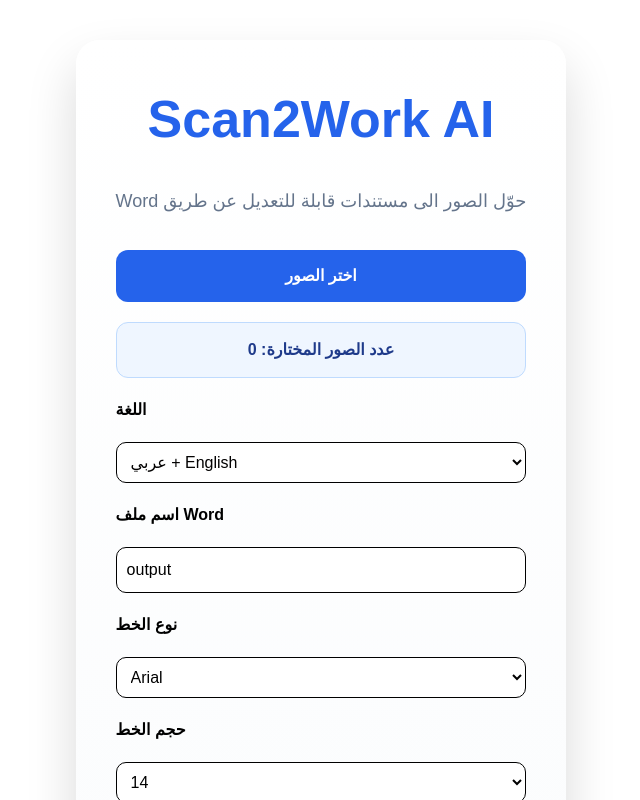
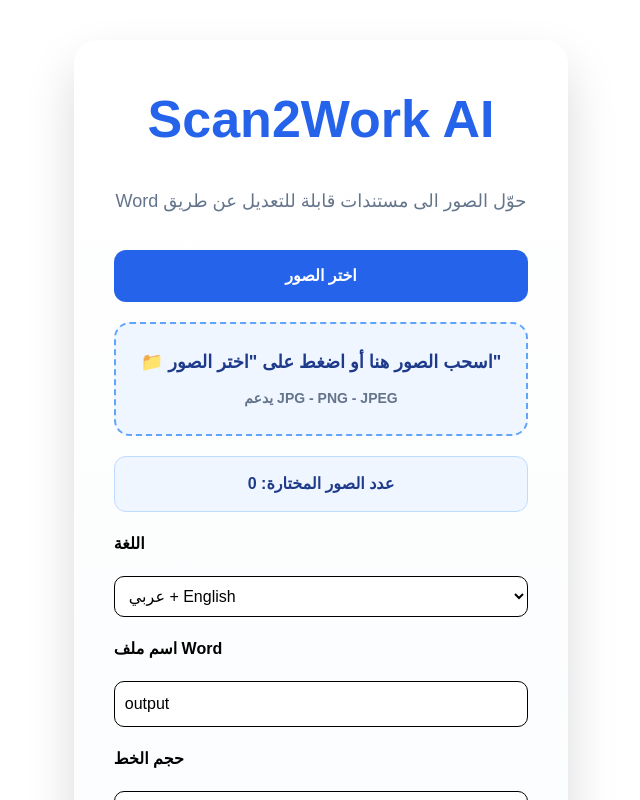
Before and after one commit to ak36z/Scan2work-ai, a Next.js app: page / in a window 1280 px wide. Shown: the top 800 px of the page, without its empty margins (319-959 px from the left). Built offline with nearby package versions, Linux system fonts and the light colour scheme.

Commit message:
Remove node_modules and .next

```diff
--- a/app/page.tsx
+++ b/app/page.tsx
@@ -76,8 +76,7 @@
                     new TextRun({
                       text: line,
                       font: fontFamily,
-                      size:
-                        fontSize * 2,
+                      size: fontSize * 2,
                     }),
                   ],
                 })
@@ -131,6 +130,7 @@
       >
         Scan2Work AI
       </h1>
+
       <p
         style={{
           textAlign: "center",
@@ -139,9 +139,10 @@
           marginBottom: "15px",
         }}
       >
-Word حوّل الصور الى مستندات قابلة للتعديل عن طريق
+        Word
+        حوّل الصور الى مستندات قابلة للتعديل عن طريق
+      </p>
 
-</p>
      <label
   style={{
     backgroundColor: "#2563eb",
@@ -165,11 +166,73 @@
         e.target.files || []
       );
 
-      setFiles(selectedFiles);
-      setText("");
+  setFiles((prev) => {
+  const newFiles = selectedFiles.filter(
+    (newFile) =>
+      !prev.some(
+        (existingFile) =>
+          existingFile.name === newFile.name &&
+          existingFile.size === newFile.size
+      )
+  );
+
+  return [...prev, ...newFiles];
+});
+
     }}
   />
 </label>
+
+<div
+  onDragOver={(e) => {
+    e.preventDefault();
+  }}
+  onDrop={(e) => {
+    e.preventDefault();
+
+    const droppedFiles = Array.from(
+      e.dataTransfer.files
+    ).filter((file) =>
+      file.type.startsWith("image/")
+    );
+
+  setFiles((prev) => {
+  const newFiles = droppedFiles.filter(
+    (newFile) =>
+      !prev.some(
+        (existingFile) =>
+          existingFile.name === newFile.name &&
+          existingFile.size === newFile.size
+      )
+  );
+
+  return [...prev, ...newFiles];
+});
+  }}
+  style={{
+    background: "#eff6ff",
+    padding: "25px",
+    borderRadius: "16px",
+    border: "2px dashed #60a5fa",
+    fontWeight: "bold",
+    color: "#1e3a8a",
+    textAlign: "center",
+    fontSize: "18px",
+    transition: "0.3s",
+  }}
+>
+  📁 اسحب الصور هنا أو اضغط على "اختر الصور"
+
+  <div
+    style={{
+      marginTop: "12px",
+      fontSize: "14px",
+      color: "#64748b",
+    }}
+  >
+    يدعم JPG - PNG - JPEG
+  </div>
+</div>
 
 <div
   style={{
@@ -183,6 +246,9 @@
   }}
 >
  عدد الصور المختارة: {files.length}
+
+<br />
+
 </div>
       {files.length > 0 && (
         <div
@@ -194,9 +260,20 @@
           }}
         >
           {files.map((file, index) => (
+            <div
+              key={index}
+              style={{
+                background: "#ffffff",
+                padding: "10px",
+                borderRadius: "14px",
+                border: "1px solid #e5e7eb",
+                boxShadow:
+                  "0 4px 12px rgba(0,0,0,0.08)",
+                textAlign: "center",
+              }}
+            >
               <img
-        key={index}
-          alt={file.name}
+                src={URL.createObjectURL(file)}
                 width={120}
                 height={120}
                 style={{
@@ -204,10 +281,49 @@
                   borderRadius: "12px",
                   border: "1px solid #ddd",
                 }}
+                alt={file.name}
               />
+
+             <p
+  style={{
+    marginTop: "8px",
+    fontSize: "12px",
+    color: "#64748b",
+    maxWidth: "120px",
+    wordBreak: "break-word",
+  }}
+>
+  {file.name}
+</p>
+
+<button
+  onClick={() => {
+    setFiles(
+      files.filter(
+        (_, fileIndex) =>
+          fileIndex !== index
+      )
+    );
+  }}
+  style={{
+    marginTop: "8px",
+    background: "#ef4444",
+    color: "white",
+    border: "none",
+    width: "32px",
+    height: "32px",
+    borderRadius: "50%",
+    cursor: "pointer",
+    fontWeight: "bold",
+  }}
+>
+  ✕
+</button>
+            </div>
           ))}
         </div>
       )}
+
       <label
         style={{
           color: "#000000",
@@ -219,9 +335,7 @@
 
       <select
         value={language}
-  onChange={(e) =>
-    setLanguage(e.target.value)
-  }
+        onChange={(e) => setLanguage(e.target.value)}
         style={{
           padding: "10px",
           borderRadius: "10px",
@@ -232,9 +346,7 @@
       >
         <option value="ara">العربية</option>
         <option value="eng">English</option>
-  <option value="ara+eng">
-    عربي + English
-  </option>
+        <option value="ara+eng">عربي + English</option>
       </select>
 
       <label
@@ -249,9 +361,7 @@
       <input
         type="text"
         value={fileName}
-  onChange={(e) =>
-    setFileName(e.target.value)
-  }
+        onChange={(e) => setFileName(e.target.value)}
         style={{
           padding: "10px",
           borderRadius: "10px",
@@ -260,36 +370,6 @@
           color: "#000000",
         }}
       />
-
-<label
-  style={{
-    color: "#000000",
-    fontWeight: "bold",
-  }}
->
-  نوع الخط
-</label>
-
-<select
-  value={fontFamily}
-  onChange={(e) =>
-    setFontFamily(e.target.value)
-  }
-  style={{
-    padding: "10px",
-    borderRadius: "10px",
-    border: "1px solid #000000",
-    backgroundColor: "#ffffff",
-    color: "#000000",
-  }}
->
-  <option value="Arial">Arial</option>
-  <option value="Calibri">Calibri</option>
-  <option value="Times New Roman">
-    Times New Roman
-  </option>
-</select>
-
       <label
         style={{
           color: "#000000",
@@ -301,11 +381,7 @@
 
       <select
         value={fontSize}
-  onChange={(e) =>
-    setFontSize(
-      Number(e.target.value)
-    )
-  }
+        onChange={(e) => setFontSize(Number(e.target.value))}
         style={{
           padding: "10px",
           borderRadius: "10px",
@@ -324,13 +400,9 @@
 
       <button
         onClick={convertImage}
-        disabled={
-          files.length === 0 ||
-          loading
-        }
+        disabled={files.length === 0 || loading}
         style={{
-          backgroundColor:
-            "#2563eb",
+          backgroundColor: "#2563eb",
           color: "white",
           border: "none",
           padding: "14px",
@@ -342,9 +414,7 @@
       >
         {loading ? (
           <>
-            <p>
-              نسبة الإنجاز: {progress}%
-            </p>
+            <p>نسبة الإنجاز: {progress}%</p>
 
             <div
               style={{
@@ -388,11 +458,7 @@
       </button>
 
       <button
-        onClick={() =>
-          navigator.clipboard.writeText(
-            text
-          )
-        }
+        onClick={() => navigator.clipboard.writeText(text)}
         disabled={!text}
         style={{
           background: "#0e9a38",
@@ -409,9 +475,7 @@
       </button>
 
       <p>
-        عدد الأحرف:
-        {" "}
-        {text.length}
+        عدد الأحرف: {text.length}
       </p>
 
       <textarea
@@ -427,7 +491,6 @@
           backgroundColor: "#ffffff",
           color: "#111827",
         }}
-
       />
     </main>
   );
--- a/package.json
+++ b/package.json
@@ -17,12 +17,12 @@
   },
   "devDependencies": {
     "@tailwindcss/postcss": "^4",
-    "@types/node": "^20",
-    "@types/react": "^19",
+    "@types/node": "20.19.43",
+    "@types/react": "19.3.0",
     "@types/react-dom": "^19",
     "eslint": "^9",
     "eslint-config-next": "16.3.8",
     "tailwindcss": "^4",
-    "typescript": "^5"
+    "typescript": "5.9.3"
   }
 }
```
Also changed, not shown: 2 other files (tests, documents, lock files or other folders). Lines whose indentation alone changed are shown as unchanged.
